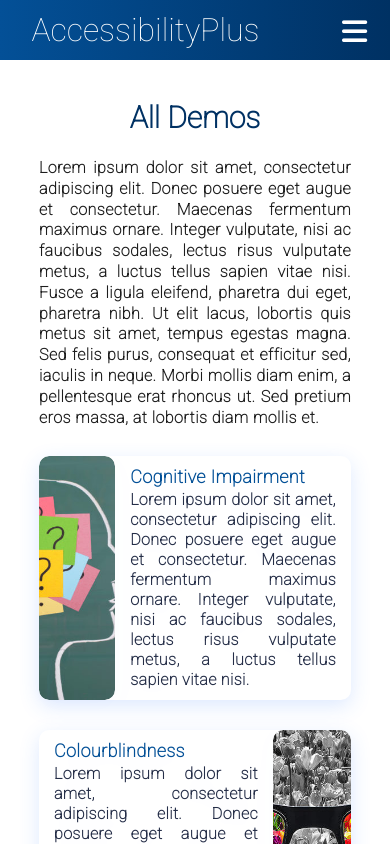
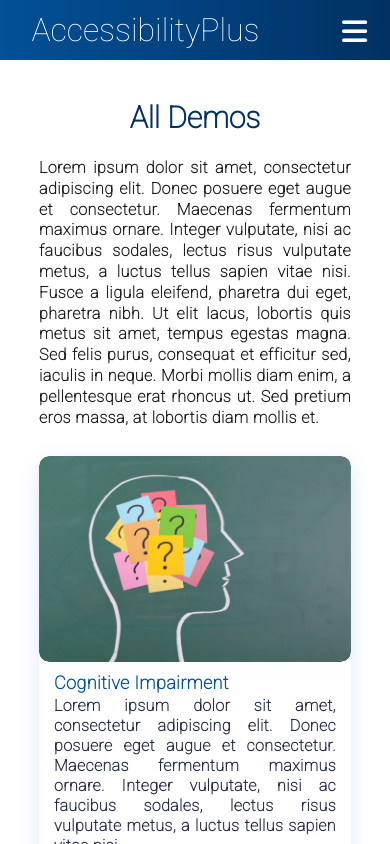
Before and after one commit to ivanchen28/AccessibilityPlus, a React (Create React App) app: page /demos in a window 390 px wide. Shown: the top 844 px of the page. Built offline with nearby package versions, Linux system fonts and the light colour scheme.

Commit message:
Added mobile support for demo list page.

```diff
--- a/src/components/StripItem.css
+++ b/src/components/StripItem.css
@@ -5,7 +5,6 @@
 
 .strip-item {
   display: flex;
-  flex-flow: row nowrap;
   flex: 1;
   border-radius: 10px;
   max-width: 100%;
@@ -41,6 +40,7 @@
 
 .strip-figure {
   max-width: 25%;
+  width: 100%;
   max-height: 100%;
   overflow: hidden;
   border-radius: 10px;
@@ -85,3 +85,23 @@
   letter-spacing: 0.4px;
   text-align: justify;
 }
+
+@media only screen and (max-width: 640px) {
+  .strip-link-reverse {
+    flex-flow: column nowrap;
+  }
+
+  .strip-link {
+    flex-flow: column nowrap;
+  }
+
+  .strip-figure {
+    max-width: 100%;
+    width: 100%;
+    max-height: 20%;
+    height: 20%;
+    overflow: hidden;
+    border-radius: 10px;
+    object-fit: cover;
+  }
+}
```
